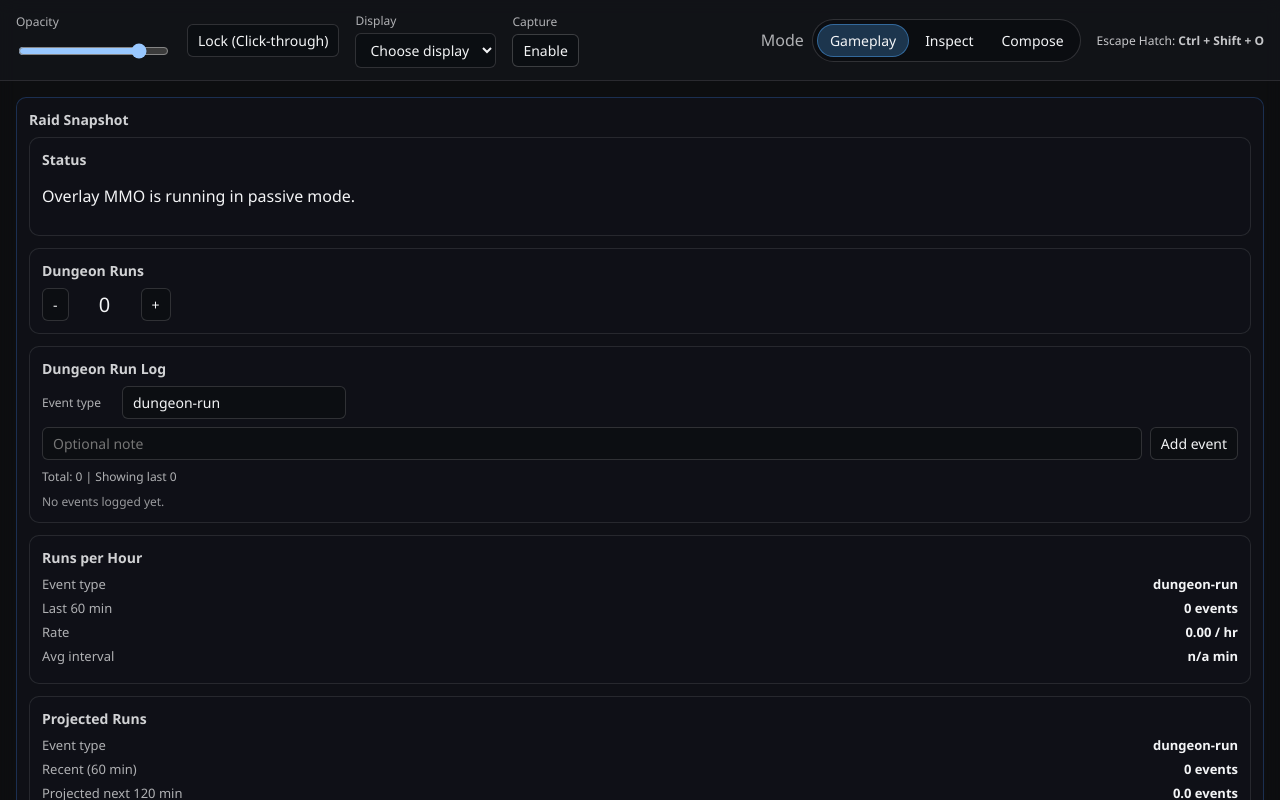
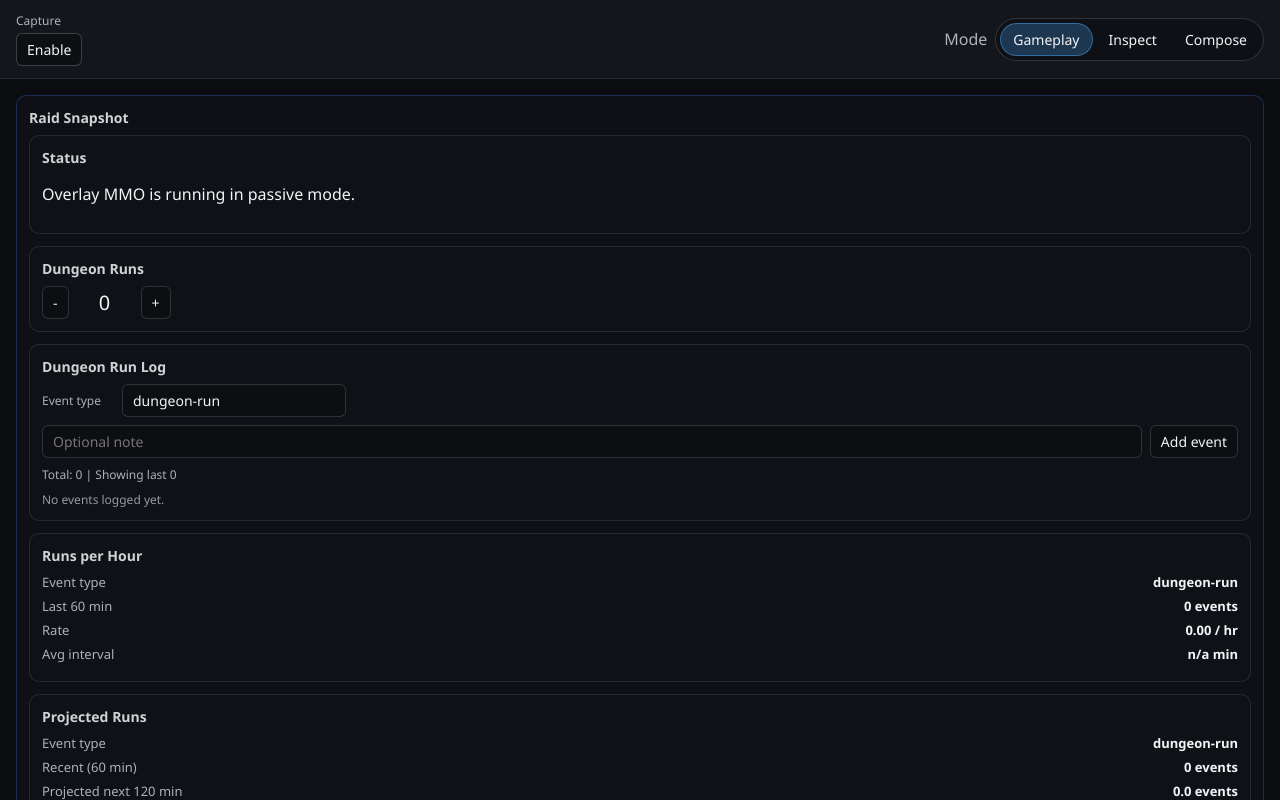
Before and after one commit to knaitebes93-blip/Overlay-MMO, a React (Vite) app: page / in a window 1280 px wide. Shown: the top 800 px of the page. Built offline with nearby package versions, Linux system fonts and the light colour scheme.

Commit message:
Make main window fully opaque

```diff
--- a/src/renderer/App.tsx
+++ b/src/renderer/App.tsx
@@ -5,7 +5,6 @@ import {
   CaptureSource,
   CaptureSourceType,
   CounterWidget,
-  DisplayInfo,
   EventLog,
   EventLogEntry,
   LlmProvider,
@@ -208,7 +207,6 @@ type InspectorTab = "widget" | "events" | "rules" | "memory" | "capture" | "prof
 
 const App = () => {
   const [settings, setSettings] = useState<OverlaySettings | null>(null);
-  const [displays, setDisplays] = useState<DisplayInfo[]>([]);
   const [plan, setPlan] = useState<OverlayPlan | null>(null);
   const [lastValidPlan, setLastValidPlan] = useState<OverlayPlan | null>(null);
   const [widgetSpecPlan, setWidgetSpecPlan] = useState<WidgetSpec | null>(null);
@@ -292,9 +290,8 @@ const App = () => {
       }
 
       setPlanLoadStatus("loading");
-      const [settingsResult, displaysResult, planResult] = await Promise.allSettled([
+      const [settingsResult, planResult] = await Promise.allSettled([
         overlayAPI.getSettings(),
-        overlayAPI.getDisplays(),
         overlayAPI.loadPlan()
       ]);
 
@@ -305,12 +302,6 @@ const App = () => {
         setPlannerNote(
           `Failed to load settings. ${settingsResult.reason instanceof Error ? settingsResult.reason.message : ""}`.trim()
         );
-      }
-
-      if (displaysResult.status === "fulfilled") {
-        setDisplays(displaysResult.value);
-      } else {
-        setDisplays([]);
       }
 
       if (planResult.status === "fulfilled") {
@@ -451,16 +442,6 @@ const App = () => {
     if (!overlayAPI) {
       return;
     }
-    return overlayAPI.onEscapeHatch(() => {
-      setPlannerNote("Escape hatch used: overlay unlocked.");
-      setSettings((prev) => (prev ? { ...prev, clickThrough: false } : prev));
-    });
-  }, [overlayAPI]);
-
-  useEffect(() => {
-    if (!overlayAPI) {
-      return;
-    }
     loadCaptureSources().catch(() => undefined);
   }, [overlayAPI, loadCaptureSources]);
 
@@ -562,30 +543,6 @@ const App = () => {
       setPlanError(null);
     } catch (error: unknown) {
       setPlanError(error instanceof Error ? error.message : "Rollback failed.");
-    }
-  };
-
-  const handleOpacityChange = (value: number) => {
-    if (!settings) {
-      return;
-    }
-    saveSettings({ ...settings, opacity: value });
-  };
-
-  const handleClickThroughToggle = () => {
-    if (!settings) {
-      return;
-    }
-    saveSettings({ ...settings, clickThrough: !settings.clickThrough });
-  };
-
-  const handleDisplayChange = async (event: React.ChangeEvent<HTMLSelectElement>) => {
-    const displayId = Number(event.target.value);
-    if (overlayAPI) {
-      await overlayAPI.setDisplay(displayId);
-    }
-    if (settings) {
-      saveSettings({ ...settings, displayId });
     }
   };
 
@@ -1707,33 +1664,6 @@ const App = () => {
       <header className="top-bar">
         <div className="runtime-controls">
           <div className="control-group">
-            <span className="label">Opacity</span>
-            <input
-              type="range"
-              min={0.2}
-              max={1}
-              step={0.02}
-              value={settings?.opacity ?? 0.92}
-              onChange={(event) => handleOpacityChange(Number(event.target.value))}
-            />
-          </div>
-          <button type="button" onClick={handleClickThroughToggle}>
-            {settings?.clickThrough ? "Unlock (Interactive)" : "Lock (Click-through)"}
-          </button>
-          <div className="control-group">
-            <span className="label">Display</span>
-            <select value={settings?.displayId ?? ""} onChange={handleDisplayChange}>
-              <option value="" disabled>
-                Choose display
-              </option>
-              {displays.map((display) => (
-                <option key={display.id} value={display.id}>
-                  {display.label}
-                </option>
-              ))}
-            </select>
-          </div>
-          <div className="control-group">
             <span className="label">Capture</span>
             <button
               type="button"
@@ -1773,9 +1703,6 @@ const App = () => {
                 Compose
               </button>
             </div>
-          </div>
-          <div className="escape-hatch">
-            Escape Hatch: <strong>Ctrl + Shift + O</strong>
           </div>
         </div>
       </header>
--- a/src/renderer/styles.css
+++ b/src/renderer/styles.css
@@ -10,14 +10,14 @@
 
 body {
   margin: 0;
-  background: rgba(10, 12, 16, 0.55);
-  backdrop-filter: blur(8px);
+  background: #0a0c10;
 }
 
 .app-root {
   display: flex;
   flex-direction: column;
   min-height: 100vh;
+  background: #0a0c10;
 }
 
 .top-bar {
@@ -25,9 +25,8 @@ body {
   justify-content: space-between;
   align-items: center;
   padding: 12px 16px;
-  border-bottom: 1px solid rgba(255, 255, 255, 0.1);
-  background: rgba(20, 22, 28, 0.7);
-  -webkit-app-region: drag;
+  border-bottom: 1px solid rgba(255, 255, 255, 0.08);
+  background: #14161c;
   user-select: none;
 }
 
@@ -36,14 +35,12 @@ body {
   gap: 16px;
   align-items: center;
   flex-wrap: wrap;
-  -webkit-app-region: no-drag;
 }
 
 .top-bar-right {
   display: flex;
   align-items: center;
   gap: 16px;
-  -webkit-app-region: no-drag;
 }
 
 .mode-switch {
@@ -59,7 +56,7 @@ body {
   padding: 4px;
   border-radius: 999px;
   border: 1px solid rgba(255, 255, 255, 0.15);
-  background: rgba(10, 12, 16, 0.65);
+  background: #0e1016;
 }
 
 .mode-buttons button {
```
Also changed, not shown: src/main/main.ts (+10 -81 lines), src/preload/preload.ts (+0 -7 lines), src/shared/ipc.ts (+0 -9 lines).
